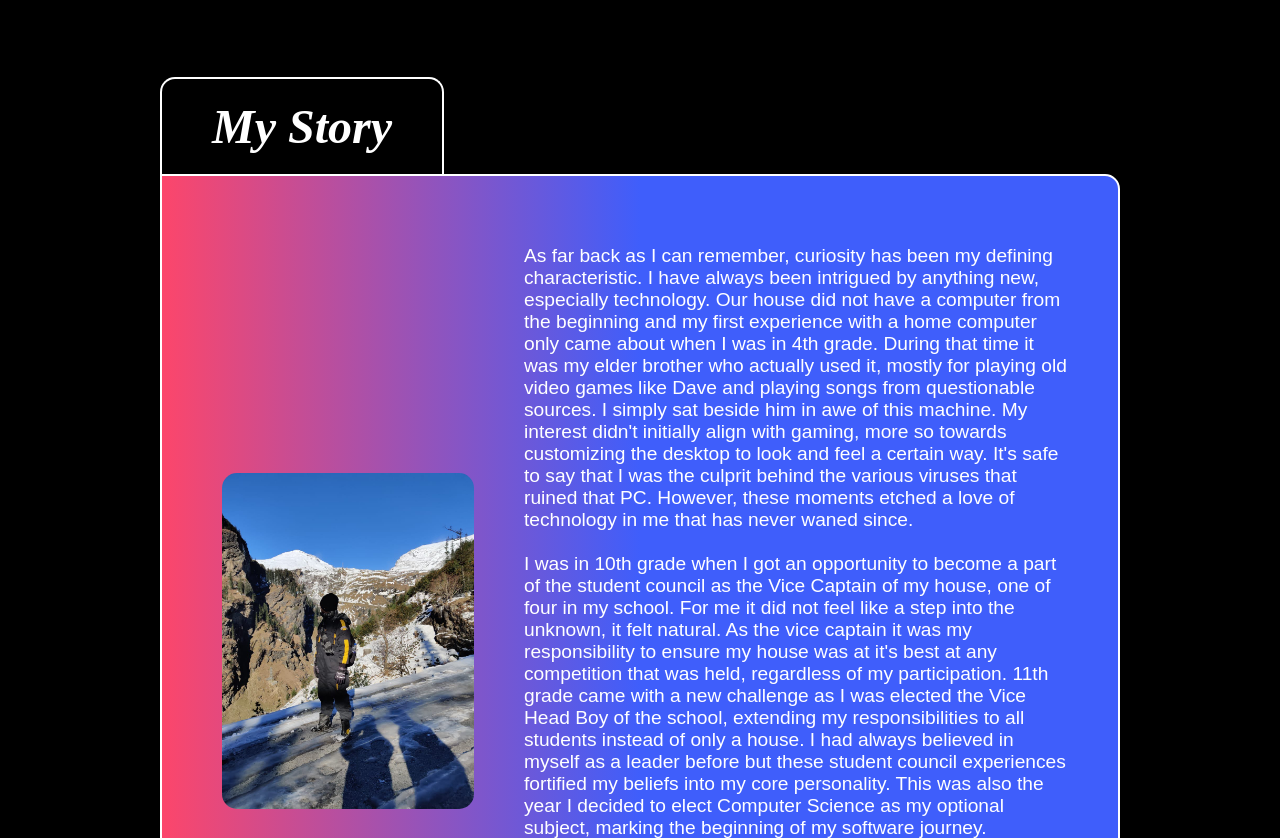
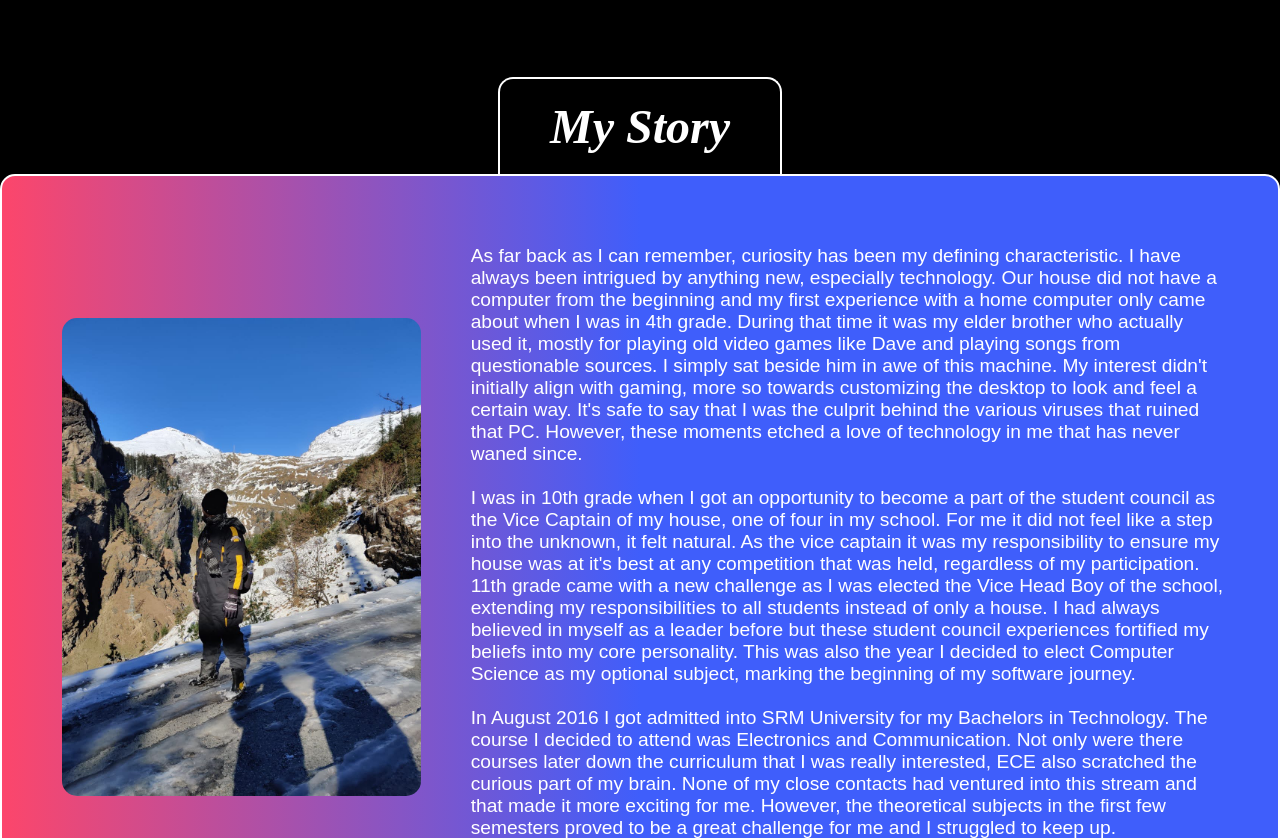
Before and after one commit to Anush-Nair/ITMD541, a plain HTML site: page mystory.html in a window 1280 px wide. Shown: the part 356-1194 px from the top of the page. Drawn offline with Linux system fonts and the light colour scheme.

Commit message:
Set max width for most elements

```diff
--- a/style.css
+++ b/style.css
@@ -245,9 +245,10 @@ body {
   color: white;
   border: 2px solid white;
   border-radius: 15px;
-  border-top-left-radius: 0px;
   padding: 50px;
-  margin: 160px;
+  max-width: 1390px;
+  margin: auto;
+  margin-bottom: 160px;
   margin-top: 0px;
   font-size: larger;
   background: rgb(252,70,107);
@@ -263,7 +264,8 @@ body {
   font-size: 300%;
   font-style: italic;
   width: fit-content;
-  margin: 160px;
+  margin: auto;
+  max-width: 1390px;
   padding: 50px;
   margin-top: 80px;
   padding-bottom: 20px;
```
